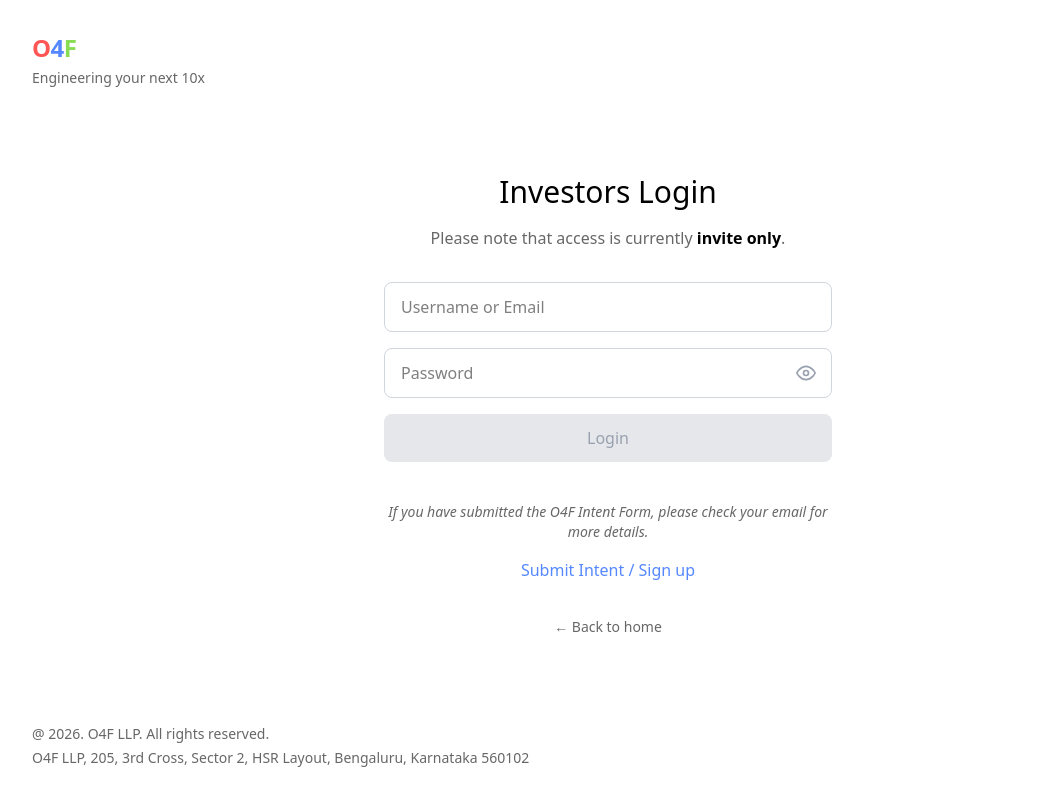
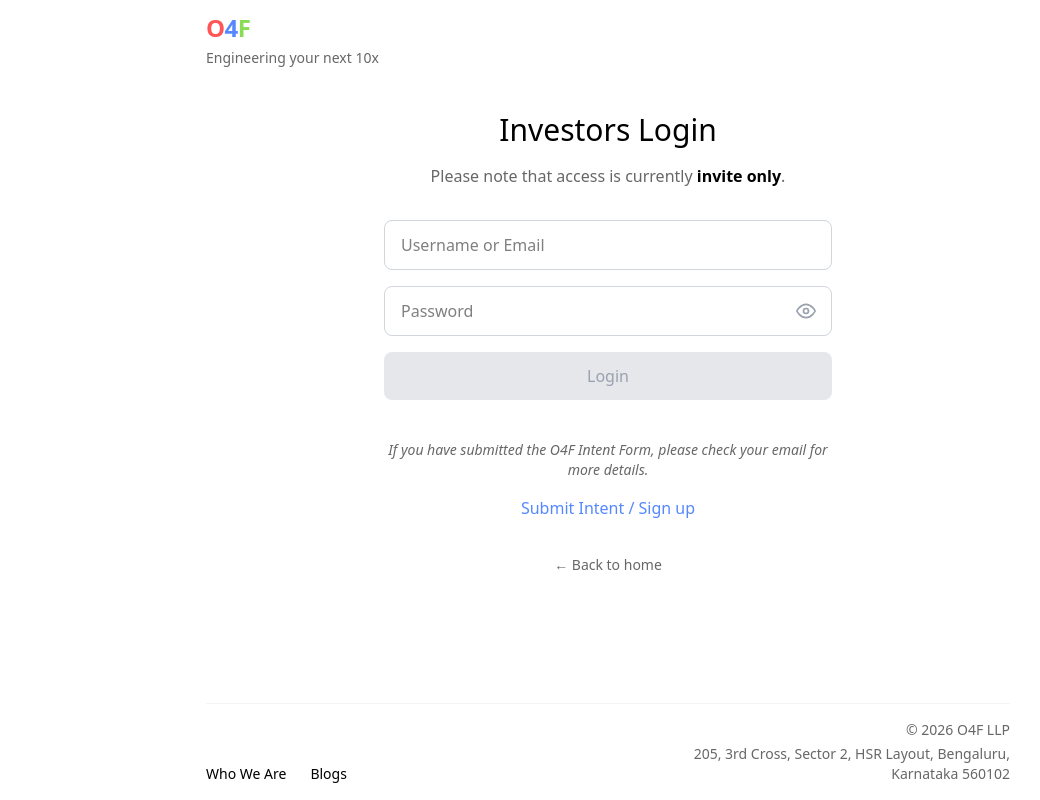
Before and after one commit to kk-rakesh/public-static, a Next.js app in the folder next-web/: page /login in a window 1280 px wide. Shown: the whole page, without its empty margins (32-1072 px from the left). Built offline with nearby package versions, Linux system fonts and the light colour scheme.

Commit message:
arranged the position of the footer and logo

```diff
--- a/next-web/app/login/page.tsx
+++ b/next-web/app/login/page.tsx
@@ -5,32 +5,38 @@ import Link from "next/link";
 import Logo from "@/components/ui/Logo";
 import LoginForm from "@/components/login/LoginForm";
 import SignupModal from "@/components/login/SignupModal";
+import Footer from "@/components/layout/Footer";
 
 export default function LoginPage() {
   const [showSignupModal, setShowSignupModal] = useState(false);
 
   return (
-    <div className="min-h-screen flex flex-col bg-white text-black px-6 sm:px-12 lg:px-16 py-8">
-      {/* Header with Logo */}
-      <header className="mb-8 max-w-4xl">
-        <Link href="/" className="inline-block">
+    <div className="min-h-screen flex flex-col bg-white text-black">
+      <div className="flex-1 w-full max-w-[900px] mx-auto px-6 sm:px-8 lg:px-12">
+        {/* Header with Logo - same container as home page */}
+        <header className="py-3">
+          <Link href="/" className="block">
             <Logo />
           </Link>
-        <p className="text-text-gray text-sm mt-1">Engineering your next 10x</p>
+          <div className="mt-1">
+            <p className="text-text-gray text-sm">Engineering your next 10x</p>
+          </div>
         </header>
 
         {/* Main Content */}
-      <main className="flex-1 flex flex-col items-center justify-center max-w-md mx-auto w-full">
+        <main className="flex flex-col items-center py-4 lg:py-8">
           {/* Title */}
           <h1 className="text-3xl font-light text-center mb-4">Investors Login</h1>
 
           {/* Subtitle */}
-        <p className="text-center text-text-gray mb-8">
+          <p className="text-center text-text-gray mb-8 max-w-md">
             Please note that access is currently <strong className="font-semibold text-black">invite only</strong>.
           </p>
 
           {/* Login Form */}
+          <div className="max-w-md w-full">
             <LoginForm onSignupClick={() => setShowSignupModal(true)} />
+          </div>
 
           {/* Back to Home */}
           <div className="mt-8 text-center">
@@ -42,12 +48,11 @@ export default function LoginPage() {
             </Link>
           </div>
         </main>
+      </div>
 
-      {/* Footer */}
-      <footer className="mt-auto pt-8 text-sm text-text-gray max-w-4xl">
-        <p>@ 2026. O4F LLP. All rights reserved.</p>
-        <p className="mt-1">O4F LLP, 205, 3rd Cross, Sector 2, HSR Layout, Bengaluru, Karnataka 560102</p>
-      </footer>
+      <div className="mt-auto w-full max-w-[900px] mx-auto px-6 sm:px-8 lg:px-12">
+        <Footer />
+      </div>
 
       {/* Signup Modal */}
       <SignupModal
--- a/next-web/app/page.tsx
+++ b/next-web/app/page.tsx
@@ -33,7 +33,9 @@ export default function Home() {
             </div>
           </div>
         </main>
+      </div>
 
+      <div className="mt-auto w-full max-w-[900px] mx-auto px-6 sm:px-8 lg:px-12">
         <Footer />
       </div>
     </div>
--- a/next-web/components/home/ExpandableText.tsx
+++ b/next-web/components/home/ExpandableText.tsx
@@ -1,14 +1,15 @@
 "use client";
 
-import { useState, useRef, useEffect } from "react";
+import { useState, useRef, useLayoutEffect } from "react";
 
 export default function ExpandableText() {
   const [isExpanded, setIsExpanded] = useState(false);
   const [height, setHeight] = useState(0);
   const contentRef = useRef<HTMLDivElement>(null);
 
-  useEffect(() => {
+  useLayoutEffect(() => {
     if (contentRef.current) {
+      // eslint-disable-next-line react-hooks/set-state-in-effect -- DOM measurement requires setState after render
       setHeight(isExpanded ? contentRef.current.scrollHeight : 0);
     }
   }, [isExpanded]);
--- a/next-web/components/layout/Header.tsx
+++ b/next-web/components/layout/Header.tsx
@@ -5,17 +5,19 @@ import Logo from "../ui/Logo";
 
 export default function Header() {
   return (
-    <header className="flex justify-between items-center py-3">
+    <header className="py-3">
       <Link href="/" className="block">
         <Logo />
-        <p className="text-text-gray text-sm mt-1">Engineering your next 10x</p>
       </Link>
-      <Link
-        href="/login"
-        className="text-sm font-medium hover:text-brand-green transition-colors"
-      >
-        Investors Login
-      </Link>
+      <div className="flex justify-between items-start mt-1">
+        <p className="text-text-gray text-sm">Engineering your next 10x</p>
+        <Link
+          href="/login"
+          className="text-sm text-text-gray hover:bg-gray-100 hover:shadow-sm px-4 py-2 rounded-lg transition-all -mt-1"
+        >
+          Investors Login
+        </Link>
+      </div>
     </header>
   );
 }
```
Lines whose indentation alone changed are shown as unchanged.
